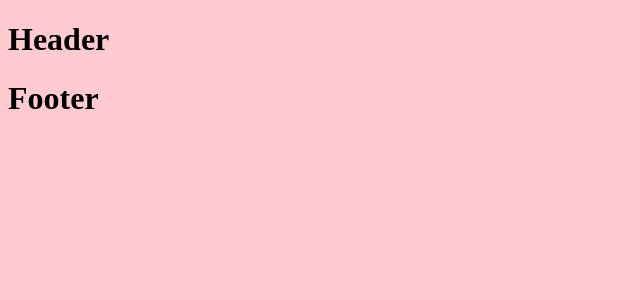
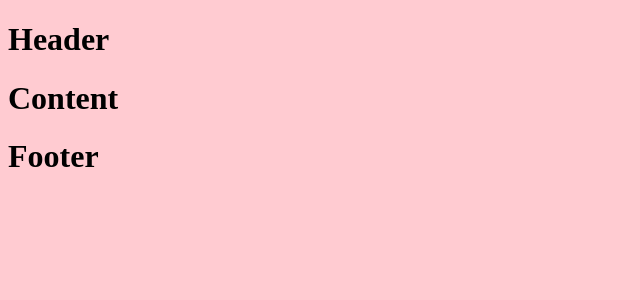
Before and after one commit to Jeya-Suriyaa/JSTeams, a React (Vite) app: page / in a window 1280 px wide. Shown: the top 300 px of the page, without its empty margins (0-640 px from the left). Built offline with nearby package versions, Linux system fonts and the light colour scheme.

Commit message:
Added content.jsx file

```diff
--- a/src/App.jsx
+++ b/src/App.jsx
@@ -1,10 +1,14 @@
+import * as React from 'react';
 import './App.css'
 import Header from'./Header';
+import Content  from'./Content';
 import Footer from'./Footer';
+
 export default function App() {
   return (
     <main>
       <Header/>
+      <Content/>
       <Footer/>
     </main>
   )
--- /dev/null
+++ b/src/Content.jsx
@@ -0,0 +1,12 @@
+const Content = () => {
+
+  return (
+
+    <header>
+      <h1>Content</h1>
+    </header>
+  )
+
+}
+
+export default Content
--- a/src/Header.jsx
+++ b/src/Header.jsx
@@ -7,11 +7,6 @@ const Header = () => {
     </header>
   )
 
-
-
-
-
-
 }
 
 export default Header
```
